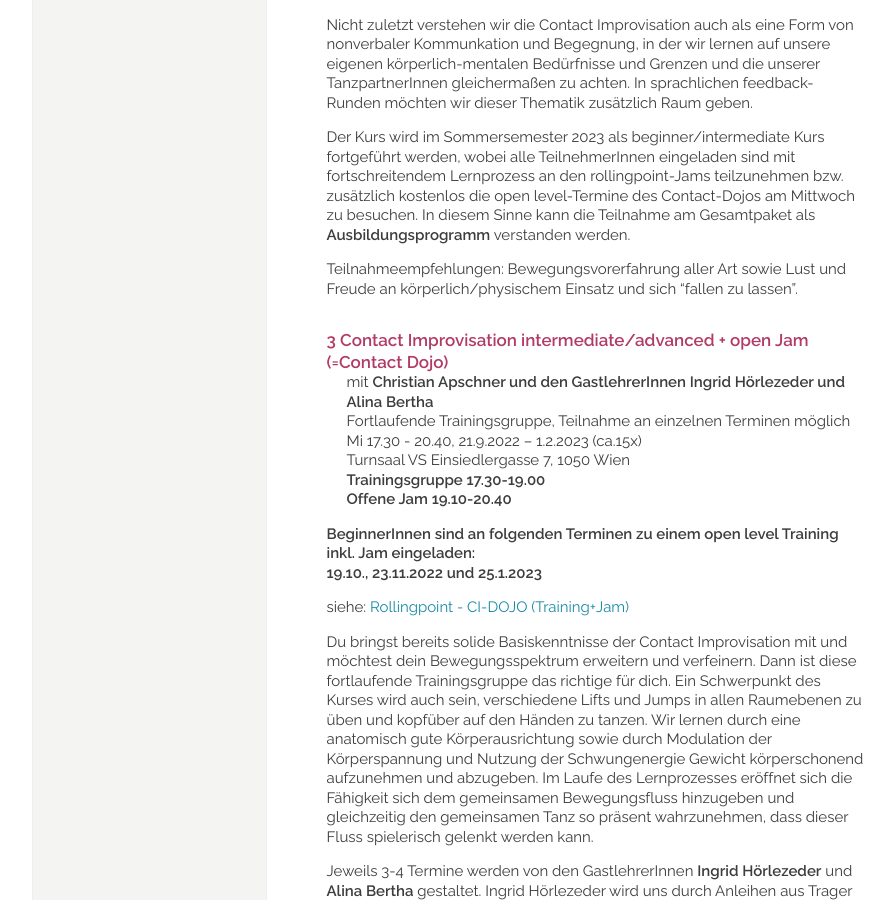
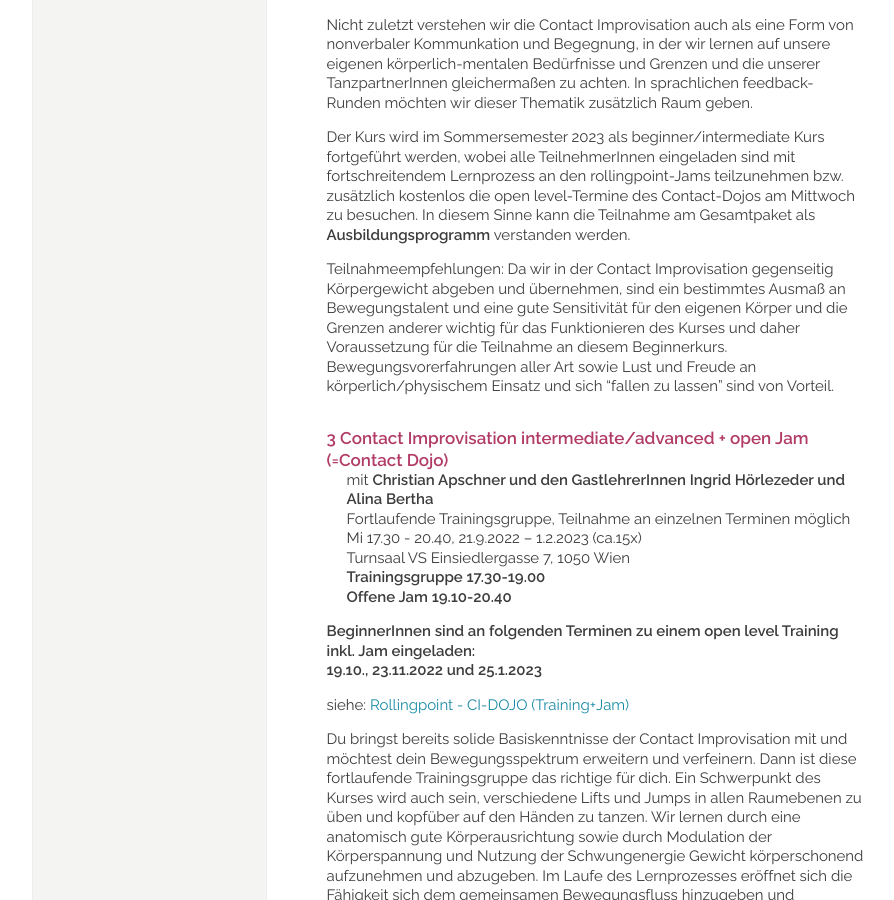
Before and after one commit to manulari/rollingpointat, a Jekyll site: the page built from _pages_de/kurse.md, in a window 1280 px wide and 900 px high, scrolled down 1725 px. Shown: the whole window, without its empty margins (152-1046 px from the left). Built offline with Jekyll 4.4.1, drawn with Linux system fonts in a browser that asks for light colours; comment, search, counter and statistics services are not loaded.

Commit message:
Update page (de) “kurse”

```diff
--- a/_pages_de/kurse.md
+++ b/_pages_de/kurse.md
@@ -55,7 +55,7 @@ Nicht zuletzt verstehen wir die Contact Improvisation auch als eine Form von non
 
 Der Kurs wird im Sommersemester 2023 als beginner/intermediate Kurs fortgeführt werden, wobei alle TeilnehmerInnen eingeladen sind mit fortschreitendem Lernprozess an den rollingpoint-Jams teilzunehmen bzw. zusätzlich kostenlos die open level-Termine des Contact-Dojos am Mittwoch zu besuchen. In diesem Sinne kann die Teilnahme am Gesamtpaket als **Ausbildungsprogramm** verstanden werden.
 
-Teilnahmeempfehlungen: Bewegungsvorerfahrung aller Art sowie Lust und Freude an körperlich/physischem Einsatz und sich "fallen zu lassen".
+Teilnahmeempfehlungen: Da wir in der Contact Improvisation gegenseitig Körpergewicht abgeben und übernehmen, sind ein bestimmtes Ausmaß an Bewegungstalent und eine gute Sensitivität für den eigenen Körper und die Grenzen anderer wichtig für das Funktionieren des Kurses und daher Voraussetzung für die Teilnahme an diesem Beginnerkurs. Bewegungsvorerfahrungen aller Art sowie Lust und Freude an körperlich/physischem Einsatz und sich "fallen zu lassen" sind von Vorteil.
 
 <div class="named-anchor" id="mi"></div>
 
```
